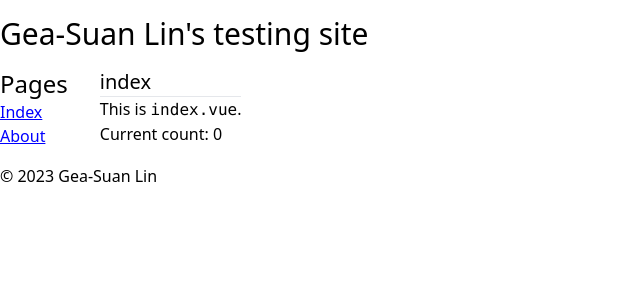
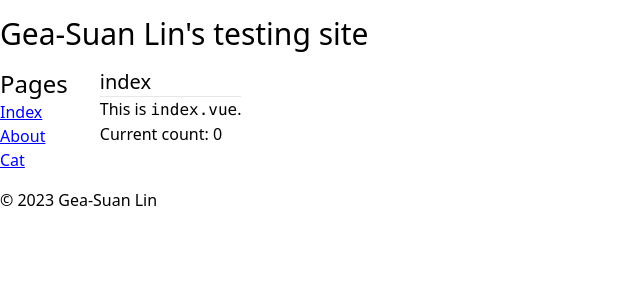
Before and after one commit to gslin/nuxt-playground, a Nuxt app: page / in a window 1280 px wide. Shown: the top 300 px of the page, without its empty margins (0-640 px from the left). Built offline with nearby package versions, Linux system fonts and the light colour scheme.

Commit message:
Move page information to components/.

```diff
--- /dev/null
+++ b/components/AppPages.vue
@@ -0,0 +1,8 @@
+<template>
+<h2>Pages</h2>
+<ul>
+  <li><NuxtLink to="/">Index</NuxtLink></li>
+  <li><NuxtLink to="/about">About</NuxtLink></li>
+  <li><NuxtLink to="/cat">Cat</NuxtLink></li>
+</ul>
+</template>
--- a/layouts/default.vue
+++ b/layouts/default.vue
@@ -3,11 +3,7 @@
 <AppHeader/>
 <div class="flex flex-row my-4">
   <div class="shrink mr-4">
-    <h2>Pages</h2>
-    <ul>
-      <li><NuxtLink to="/">Index</NuxtLink></li>
-      <li><NuxtLink to="/about">About</NuxtLink></li>
-    </ul>
+    <AppPages/>
   </div>
   <div class="ml-4">
     <NuxtPage/>
```
